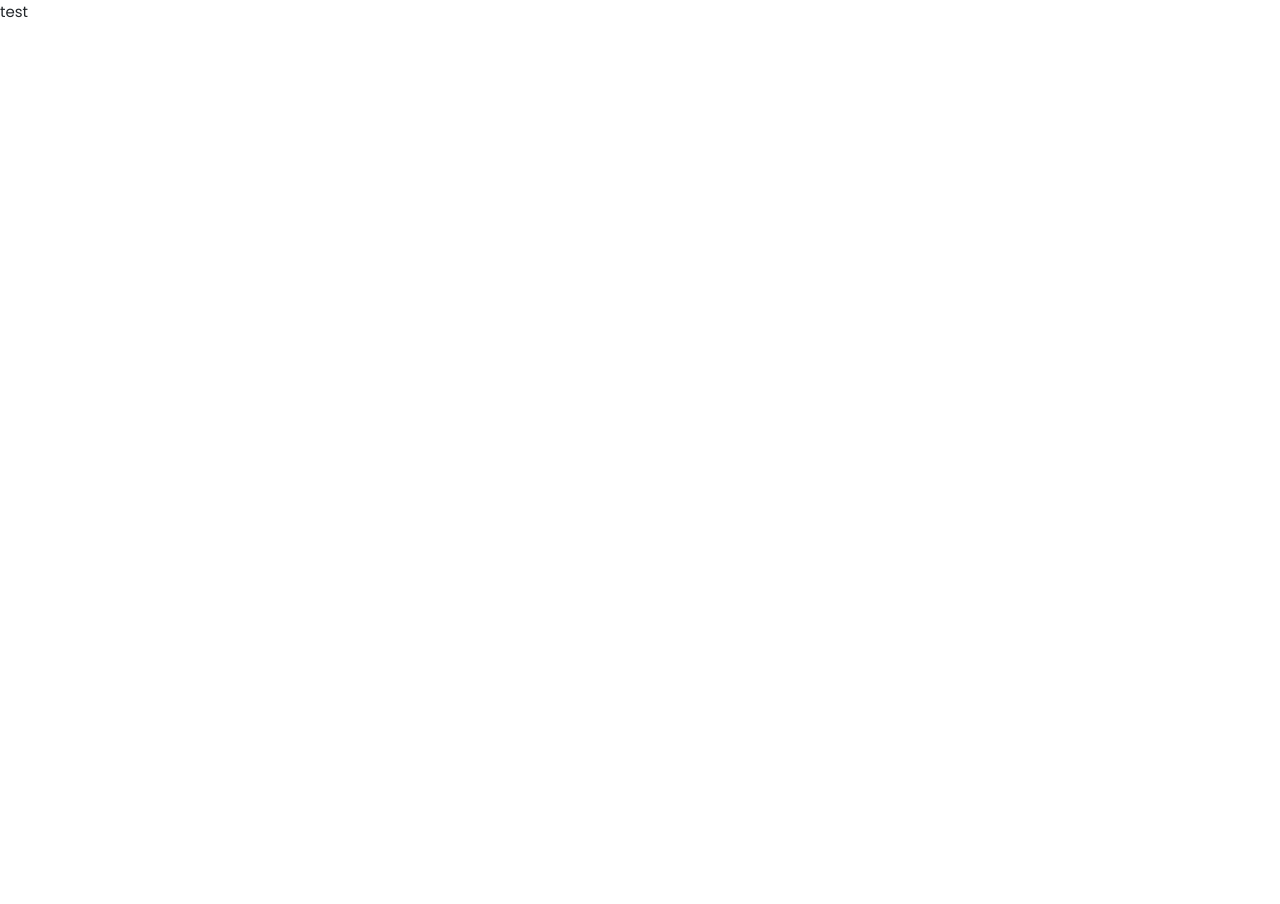
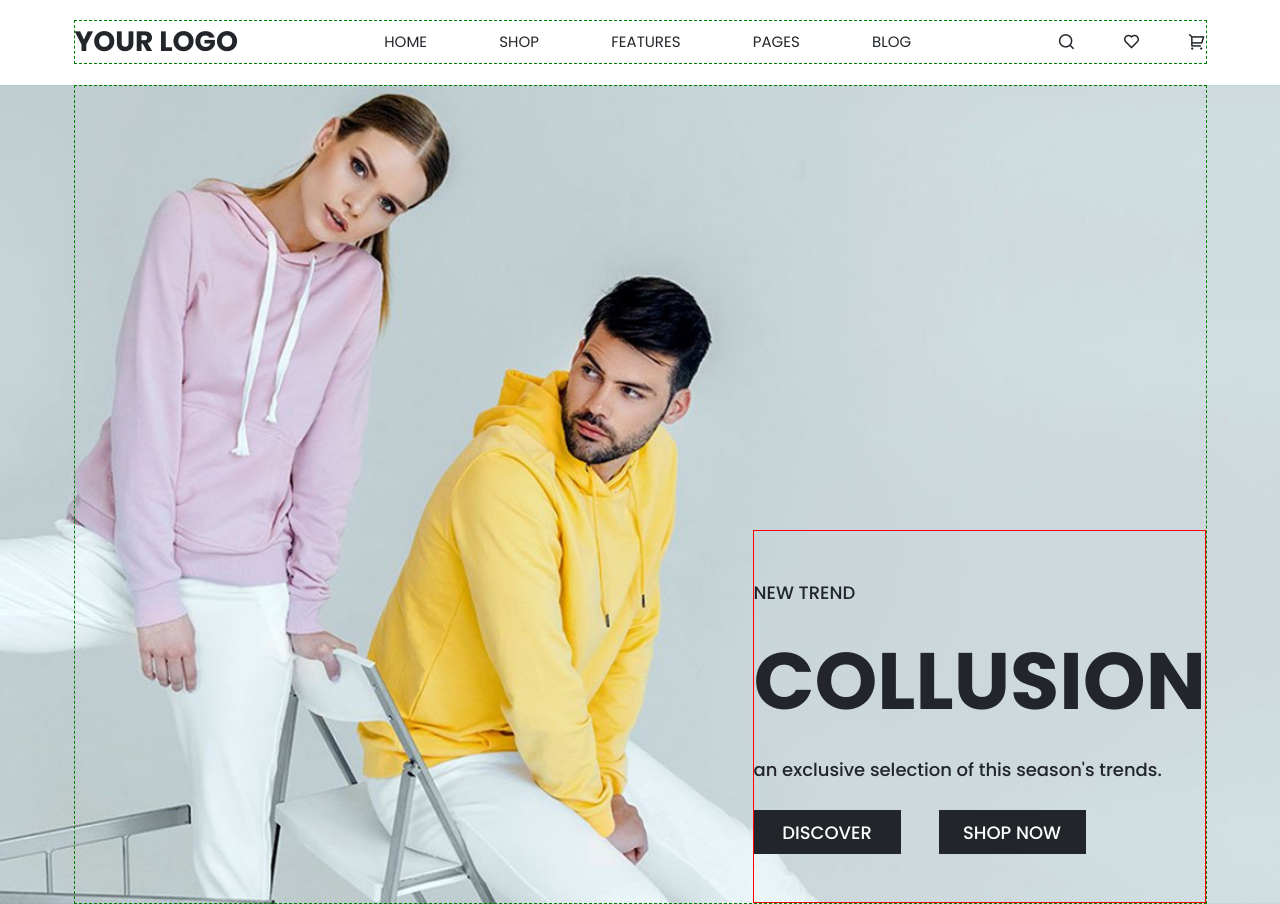
Before and after one commit to aleksandramuraveva/Fashion-Site, a plain HTML site: page public/index.html in a window 1280 px wide. Before the commit the page ends 800 px from the top, so only its background shows below. Drawn offline with nearby package versions, Linux system fonts and the light colour scheme.

Commit message:
feat: add header

```diff
--- a/public/index.html
+++ b/public/index.html
@@ -1,16 +1,78 @@
-<!DOCTYPE html>
+<!doctype html>
 <html lang="en">
   <head>
-	<meta charset="UTF-8">
-	<meta name="viewport" content="width=device-width, initial-scale=1.0">
+    <meta charset="UTF-8" />
+    <meta name="viewport" content="width=device-width, initial-scale=1.0" />
     <title>Fashion Site</title>
-	<link rel="stylesheet" type="text/css" href="./style.css">
+    <!-- main css -->
+    <link rel="stylesheet" type="text/css" href="./style.css" />
+    <!-- Remix Icons CDN -->
+    <link
+      href="https://cdn.jsdelivr.net/npm/remixicon@4.2.0/fonts/remixicon.css"
+      rel="stylesheet"
+    />
   </head>
   <body>
-	test
+    <!-- /*........HEADER.........*/ -->
+
+    <header>
+      <!-- /*........menu.........*/ -->
+      <nav class="navbar wrapper">
+        <div class="navbar__logo">
+          <a href="#">your logo</a>
+        </div>
+        <ul class="navbar__links" id="navbar-links">
+          <li><a href="#">home</a></li>
+          <li><a href="#">shop</a></li>
+          <li><a href="#">features</a></li>
+          <li><a href="#client">pages</a></li>
+          <li><a href="#contact">blog</a></li>
+        </ul>
+        <div class="navbar__buttons">
+          <a href="#">
+            <i class="ri-search-line"> </i>
+          </a>
+          <a href="#">
+            <i class="ri-heart-line"> </i>
+          </a>
+          <a href="#">
+            <i class="ri-shopping-cart-2-line"> </i>
+          </a>
+        </div>
+        <div class="navbar__hamburger" id="navbar-btn">
+          <i class="ri-menu-3-fill"></i>
+        </div>
+      </nav>
+      <!-- /*........hero.........*/ -->
+      <section class="hero">
+      	<div class="wrapper">
+      		<div class="hero-content ">
+      		<p class="hero-subtitle">new trend</p>
+      		<h1 class="hero-title">collusion</h1>
+      		<p class="hero-text">An exclusive selection of this season's trends.</p>
+      		<div class="hero-buttons">
+      			<button class="discover-button">discover</button>
+      			<button class="shop-button">shop now</button>
+      		</div>
+      	</div>
+
+      		</div>
+      </section>
 
 
+    </header>
 
+    <!-- /*........ CATEGORY.........*/ -->
+
+    <!-- /*........ WOMEN'S SECTION.........*/ -->
+
+    <!-- /*........ MEN'S SECTION.........*/ -->
+
+    <!-- /*........ AVONE STYLES.........*/ -->
+
+    <!-- /*........COLLECTON.........*/ -->
+
+    <!-- /*........FOOTER.........*/ -->
 
     <script src="./app.js"></script>
   </body>
--- a/public/style.css
+++ b/public/style.css
@@ -1,58 +1,170 @@
-@import "reset.css";
+@import 'reset.css';
 
 /*importing google fonts*/
 @import url('https://fonts.googleapis.com/css2?family=Poppins:wght@300;400;500;600;700&display=swap');
 
-
 /*........BASE.........*/
 
 :root {
-	--black: #22262A;
+  --black: #22262a;
   --white: #fff;
   --fs-15: 0.938rem;
-	--fs-18: 0.938rem;
-	--fs-20: 0.938rem;
-	--fs-25: 0.938rem;
-	--fs-80: 0.938rem;
+  --fs-18: 1.125rem;
+  --fs-20: 1.25rem;
+  --fs-25: 1.563rem;
+  --fs-28: 1.75rem;
+  --fs-80: 5rem;
   --fw-300: 300;
-	--fw-400: 300;
-	--fw-500: 300;
-	--fw-600: 300;
-	--fw-700: 300;
+  --fw-400: 400;
+  --fw-500: 500;
+  --fw-600: 600;
+  --fw-700: 700;
   --zi-1: 9;
   --zi-2: 99;
   --zi-3: 999;
-
 }
 
 body {
   background-color: var(--white);
-	font-family: "Poppins", sans-serif;
+  font-family: 'Poppins', sans-serif;
   color: var(--black);
   font-size: var(--fs-15);
+  line-height: 1.688rem;/*27px*/
 }
 
-html, body {
+html,
+body {
   scroll-behavior: smooth;
 }
 
 .wrapper {
-	width: 100%;
-	max-width: 1138px;
+	border: 1px dashed green;
+  width: 98%;
+  max-width: 1133px;
   margin-inline: auto;
   overflow: hidden;
   /*min-height: 100vh;*/
 }
 
+a,
+i {
+  cursor: pointer;
+}
+
+button {
+  cursor: pointer;
+}
 
 /*........REUSABLE.........*/
 
+button {
+	font-weight: var(--fw-500);
+	font-size: var(--fs-18);
+	background-color: var(--black);
+	color: var(--white);
+}
+/*........HEADER..............*/
+/*........nav.........*/
+nav {
+  text-transform: uppercase;
+}
 
-/*........MENU.........*/
-/*........HERO section.........*/
-/*........ section.........*/
-/*........ section.........*/
-/*........ section.........*/
-/*........ section.........*/
-/*........ section.........*/
+.navbar {
+  margin-top: 1.688rem;
+  margin-top: 1.25rem;
+  display: flex;
+  justify-content: space-between;
+  align-items: center;
+}
+
+.navbar__logo {
+  font-weight: var(--fw-700);
+  font-size: var(--fs-28);
+  line-height: 2.625rem;
+}
+
+.navbar__links {
+  display: flex;
+  width: 100%;
+  max-width: 32.938rem;
+  justify-content: space-between;
+  align-items: center;
+  line-height: 1.688rem;
+  margin-inline: 1rem;
+}
+
+.navbar__hamburger {
+  display: none;
+}
+
+.navbar__buttons {
+  width: 100%;
+  max-width: 9.25rem;
+  display: flex;
+  justify-content: space-between;
+  font-size: var(--fs-18);
+}
+
+/*........hero.........*/
+.hero {
+  width: 100%;
+  min-height: 100vh;
+  background-color: azure;
+  margin-top: 1.313rem;
+  background-image: url('images/bg1.jpg');
+  background-position: center;
+  background-repeat: no-repeat;
+  background-size: cover;
+  /*position: relative;*/
+}
+
+.hero-content {
+  border: 1px solid red;
+  max-width: 28.313rem;
+  margin-left: auto;
+  margin-top: 1rem;
+  margin-top: 27.75rem;
+  text-transform: uppercase;
+  padding: 3rem 0;
+}
+
+.hero-subtitle {
+	font-size: var(--fs-18);
+	font-weight: var(--fw-500);
+}
+
+.hero-title {
+	font-weight: var(--fw-700);
+	font-size: var(--fs-80);
+	padding: 0.94rem 0;
+	line-height: 7.5rem;
+}
+
+.hero-text {
+	font-weight: var(--fw-500);
+	font-size: var(--fs-18);
+	text-transform: lowercase;
+}
+
+.hero-buttons {
+	margin-top: 1.688rem;
+}
+
+.discover-button,
+.shop-button {
+	text-align: center;
+	padding: 0.53rem 0rem;
+	width: 100%;
+	max-width: 147px;
+}
+
+.discover-button {
+	margin-right: 2.125rem;
+}
+
+/*........ CATEGORY.........*/
+/*........ WOMEN'S SECTION.........*/
+/*........ MEN'S SECTION.........*/
+/*........ AVONE STYLES.........*/
+/*........COLLECTON.........*/
 /*........FOOTER.........*/
```
Also changed, not shown: public/reset.css (+13 -6 lines). Lines whose indentation alone changed are shown as unchanged.
